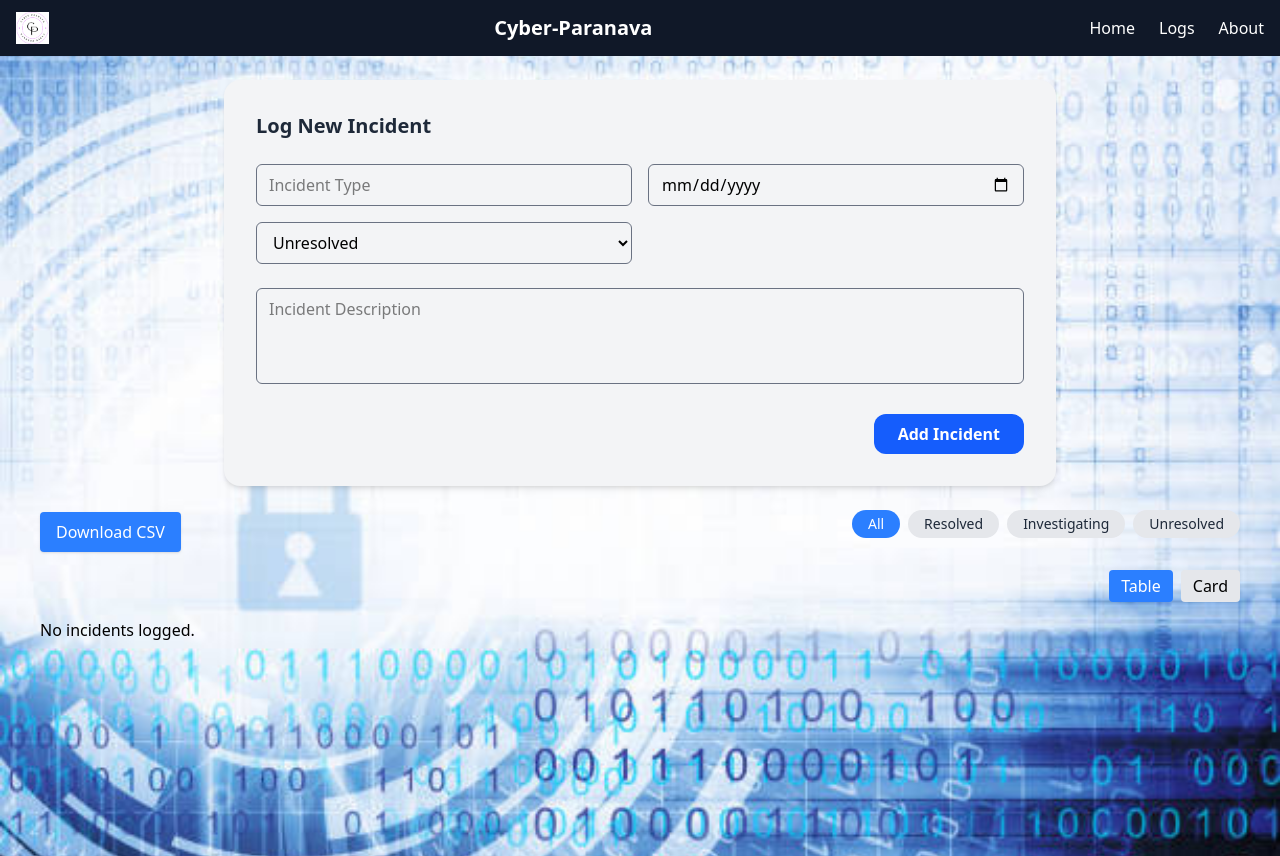
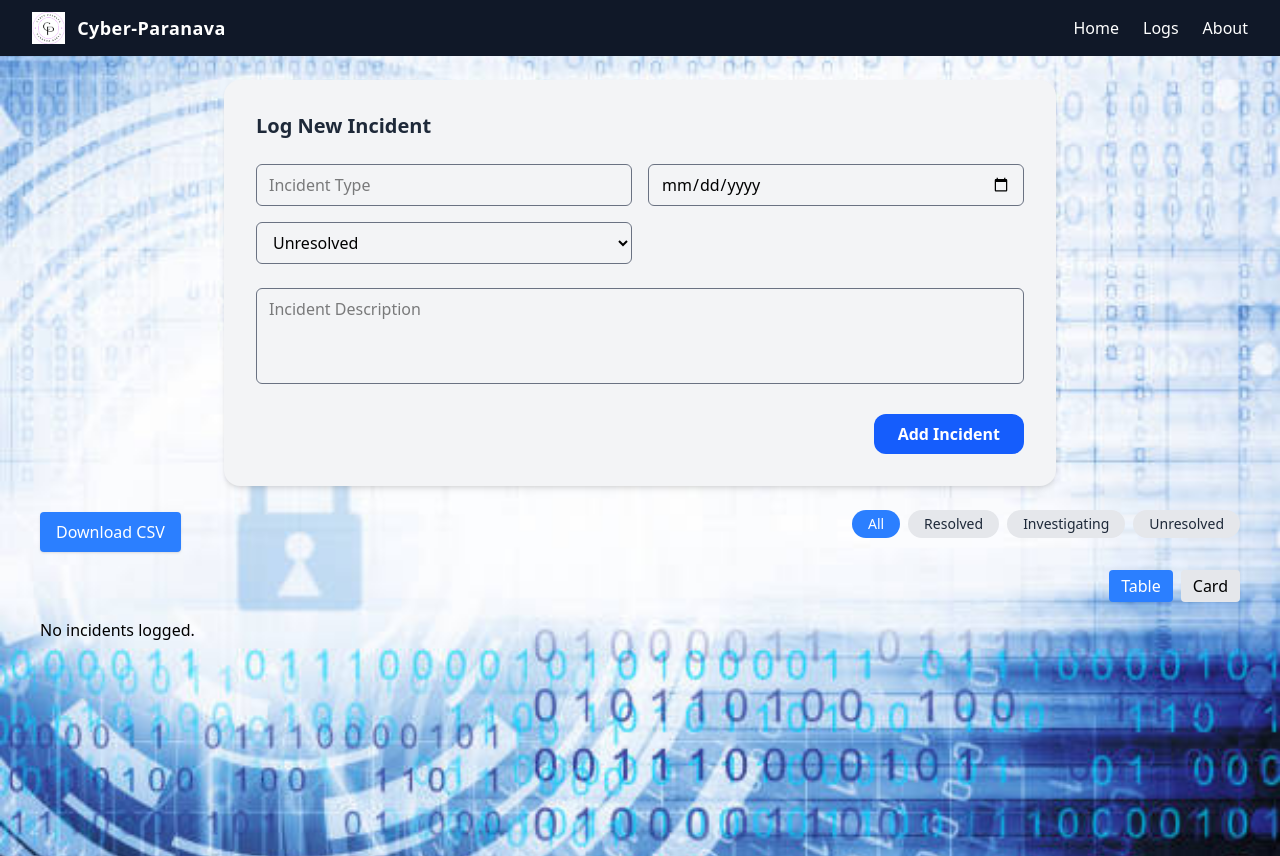
Before and after one commit to SUSH9391/Cyber-incident-logbook-ui, a React (Vite) app: page / in a window 1280 px wide. Built offline with nearby package versions, Linux system fonts and the light colour scheme.

Commit message:
improved Navbar.jsx

```diff
--- a/src/components/Navbar.jsx
+++ b/src/components/Navbar.jsx
@@ -4,12 +4,15 @@ export default function Navbar() {
   const [isOpen, setIsOpen] = useState(false);
 
   return (
-    <nav className="bg-gray-900 text-white px-4 py-3 shadow-md">
-      <div className="flex justify-between items-center max-w-7xl mx-auto">
-        <img src="/logo.png" alt="Logo" className="h-8 w-auto mr-2" />
-        <h1 className="text-xl font-bold justify-center">Cyber-Paranava</h1>
+    <nav className="bg-gray-900 text-white px-4 sm:px-6 lg:px-8 py-3 shadow-md">
+      <div className="max-w-7xl mx-auto flex items-center justify-between">
+        {/* Logo + Brand */}
+        <div className="flex items-center space-x-3">
+          <img src="/logo.png" alt="Logo" className="h-8 w-auto" />
+          <h1 className="text-lg font-bold tracking-wide">Cyber-Paranava</h1>
+        </div>
 
-        {/* Desktop Links */}
+        {/* Desktop Nav */}
         <div className="hidden md:flex space-x-6">
           <a href="#Home" className="hover:text-orange-400 transition">Home</a>
           <a href="#Logs" className="hover:text-orange-400 transition">Logs</a>
@@ -20,6 +23,7 @@ export default function Navbar() {
         <button
           onClick={() => setIsOpen(!isOpen)}
           className="md:hidden focus:outline-none"
+          aria-label="Toggle menu"
         >
           <svg className="w-6 h-6" fill="none" stroke="currentColor" viewBox="0 0 24 24">
             {isOpen ? (
@@ -31,12 +35,12 @@ export default function Navbar() {
         </button>
       </div>
 
-      {/* Mobile Dropdown Menu */}
+      {/* Mobile Dropdown */}
       {isOpen && (
-        <div className="md:hidden mt-2 space-y-2 px-2">
-          <a href="#" className="block hover:text-orange-400">Home</a>
-          <a href="#" className="block hover:text-orange-400">Logs</a>
-          <a href="#" className="block hover:text-orange-400">About</a>
+        <div className="md:hidden mt-2 space-y-1 px-2">
+          <a href="#Home" className="block py-2 px-3 rounded hover:bg-gray-800">Home</a>
+          <a href="#Logs" className="block py-2 px-3 rounded hover:bg-gray-800">Logs</a>
+          <a href="#About" className="block py-2 px-3 rounded hover:bg-gray-800">About</a>
         </div>
       )}
     </nav>
```
